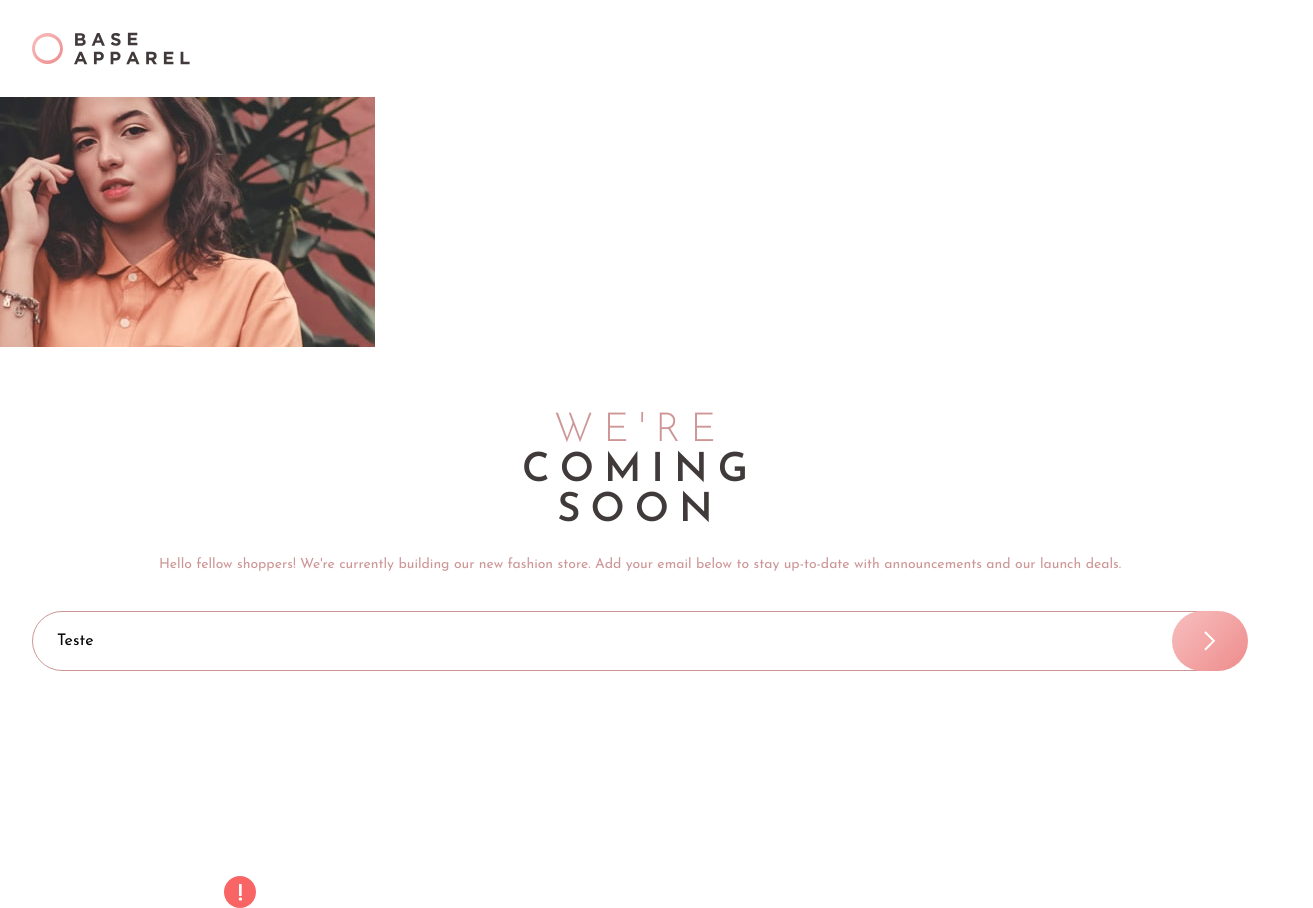
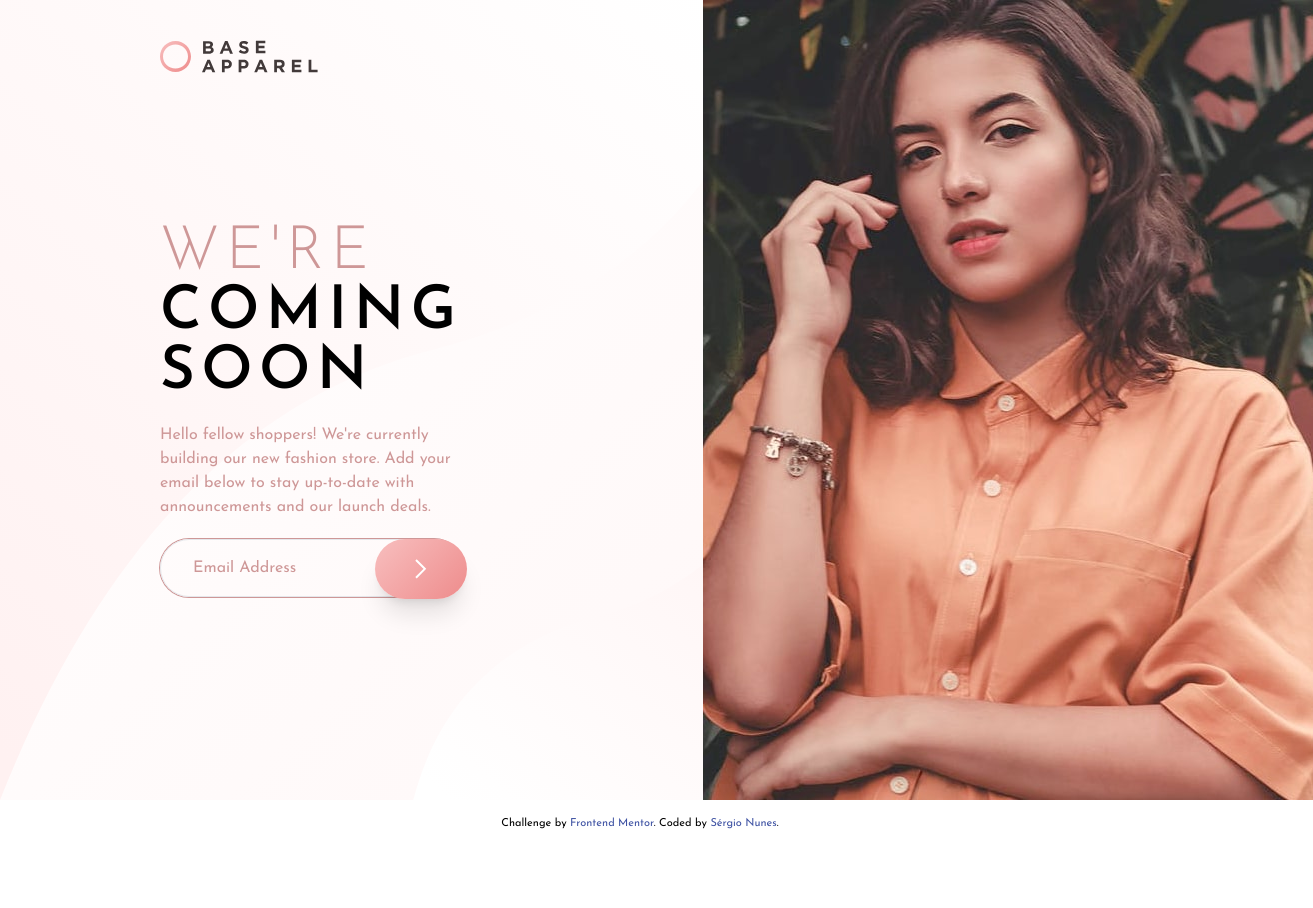
Before and after one commit to Sagnunes/frontend-base-apparel-comming-soon, a website: page src/index.html in a window 1280 px wide. Shown: the whole page, 1313 px wide, since content can reach past the window. After the commit the page ends 849 px from the top, so only its background shows below. Drawn offline with nearby package versions, Linux system fonts and the light colour scheme.

Commit message:
ended challengue for now

```diff
--- a/src/index.html
+++ b/src/index.html
@@ -27,80 +27,88 @@
       }
     </style>
   </head>
-  <body class="min-h-[800px] bg-soft-pink-gradient">
-    <main>
-      <header class="py-8 pl-8">
-        <img src="../images/logo.svg" alt="logo svg" />
-      </header>
+  <body class="font-josefin">
+    <header class="md:hidden m-8">
+      <img src="../images/logo.svg" alt="logo" />
+    </header>
 
-      <section>
-        <img src="../images/hero-mobile.jpg" alt="hero mobile" />
-      </section>
+    <div class="md:block absolute left-40 top-10 mb-20 hidden">
+      <img src="../images/logo.svg" alt="logo" />
+    </div>
 
-      <section class="mt-16 flex flex-col items-center justify-center px-8">
-        <h1
-          class="text-[40px] font-light uppercase leading-10 tracking-[10px] text-red-desaturated"
-        >
-          We're
-        </h1>
-        <span
-          class="w-full text-center text-[40px] font-semibold uppercase leading-10 tracking-[10px] text-red-darkGrayish"
-          >coming
-        </span>
-        <span
-          class="w-full text-center text-[40px] font-semibold uppercase leading-10 tracking-[10px] text-red-darkGrayish"
-          >soon
-        </span>
-        <p
-          class="mt-6 text-center text-sm font-normal leading-5 text-red-desaturated"
-        >
-          Hello fellow shoppers! We're currently building our new fashion store.
-          Add your email below to stay up-to-date with announcements and our
-          launch deals.
-        </p>
-        <div class="w-full" x-data="form">
-          <form class="mt-9 flex w-full" x-on:submit.prevent="submitForm">
+    <div
+      class="hero md:text-left md:flex-row md:h-screen flex flex-col-reverse bg-soft-pink-gradient text-center align-middle"
+    >
+      <div
+        class="md:mt-0 md:pt-10 md:px-40 md:pr-60 md:bg-[url('/images/bg-pattern-desktop.svg')] container mt-10 flex items-center px-2"
+      >
+        <div>
+          <h1 class="md:text-6xl text-4xl uppercase tracking-[0.4rem]">
+            <span class="font-light text-red-desaturated">We're</span><br />
+            <span class="font-semibold">coming</span><br />
+            <span class="font-semibold">soon</span>
+          </h1>
+          <p class="md:my-5 md:mx-0 m-5 text-red-desaturated">
+            Hello fellow shoppers! We're currently building our new fashion
+            store. Add your email below to stay up-to-date with announcements
+            and our launch deals.
+          </p>
+          <div
+            class="md:my-5 md:mx-0 relative mx-4 mb-24 flex flex-col"
+            x-data="form"
+          >
             <label for="email"></label>
             <input
-              :class="error ? 'border-[3px] border-[#F96464] border-solid' : 'border-[1px] border-red-desaturated'"
-              class="w-full rounded-full bg-transparent px-6 py-4 placeholder:text-red-desaturated placeholder:opacity-30"
-              name="email"
               id="email"
               x-model="email"
+              class="rounded-full border bg-transparent py-4 pl-8 text-red-desaturated ring-1 ring-red-desaturated placeholder:text-red-desaturated focus:outline-none focus:ring-2"
+              :class="error ? 'ring-2 ring-red-soft' : ''"
+              type="text"
               placeholder="Email Address"
             />
             <img
+              class="absolute right-24 top-4 h-6 w-6"
               src="../images/icon-error.svg"
-              alt="error icon"
-              class="absolute -bottom-[108px] sm:left-56 sm:h-8 sm:w-8"
+              alt="icon-error"
+              x-show="error"
             />
             <button
-              class="-ml-16 rounded-full bg-darker-pink-gradient px-8 py-5"
-              id="submitNewsletter"
+              class="top-sm absolute -right-1 max-w-fit rounded-full bg-darker-pink-gradient px-10 py-5 shadow-xl hover:cursor-pointer hover:opacity-80 hover:shadow-2xl"
+              @click="submitForm()"
             >
-              <img src="../images/icon-arrow.svg" alt="right arrow" />
+              <img src="../images/icon-arrow.svg" alt="submit-btn" />
             </button>
-          </form>
-          <div class="ml-8 mt-2 w-full">
-            <span class="text-sm text-[#F96464]" x-show="error"
-              >Please provide a valid email</span
-            >
+            <p x-show="error" class="ml-8 mt-2 text-left text-sm text-red-soft">
+              Please provide a valid email
+            </p>
           </div>
         </div>
-      </section>
-    </main>
+      </div>
+      <img class="md:hidden" src="../images/hero-mobile.jpg" alt="hero" />
+      <img
+        class="md:block hidden"
+        src="../images/hero-desktop.jpg"
+        alt="hero"
+      />
+    </div>
+    <footer>
+      <p class="attribution my-4">
+        Challenge by
+        <a href="https://www.frontendmentor.io?ref=challenge" target="_blank"
+          >Frontend Mentor</a
+        >. Coded by
+        <a href="https://www.frontendmentor.io/profile/Sagnunes">Sérgio Nunes</a
+        >.
+      </p>
+    </footer>
   </body>
   <script>
     document.addEventListener("alpine:init", () => {
       Alpine.data("form", () => ({
         error: false,
-        email: "Teste",
+        email: "",
         submitForm() {
-          if (!this.validateEmail(this.email)) {
-            this.error = true;
-          } else {
-            this.error = false;
-          }
+          this.error = !this.validateEmail(this.email);
         },
         validateEmail(email) {
           return String(email)
@@ -113,11 +121,3 @@
     });
   </script>
 </html>
-<!--<footer>-->
-<!--  <p class="attribution">-->
-<!--    Challenge by-->
-<!--    <a href="https://www.frontendmentor.io?ref=challenge" target="_blank"-->
-<!--    >Frontend Mentor</a-->
-<!--    >. Coded by <a href="#">Your Name Here</a>.-->
-<!--  </p>-->
-<!--</footer>-->
--- a/tailwind.config.js
+++ b/tailwind.config.js
@@ -2,10 +2,6 @@
 module.exports = {
   content: ["./src/**/*.{html,js}"],
   theme: {
-    screens: {
-      sm: "375px",
-      lg: "1440px",
-    },
     extend: {
       colors: {
         red: {
@@ -16,7 +12,7 @@ module.exports = {
       },
       backgroundImage: {
         "soft-pink-gradient":
-          "linear-gradient(135deg,hsl(0, 80%, 86%),hsl(0, 100%, 98%)) no-repeat",
+          "linear-gradient(135deg, hsl(0, 0%, 100%), hsl(0, 100%, 98%))",
         "darker-pink-gradient":
           "linear-gradient(135deg,hsl(0, 80%, 86%), hsl(0, 74%, 74%))",
       },
```
Also changed, not shown: src/output.css.
